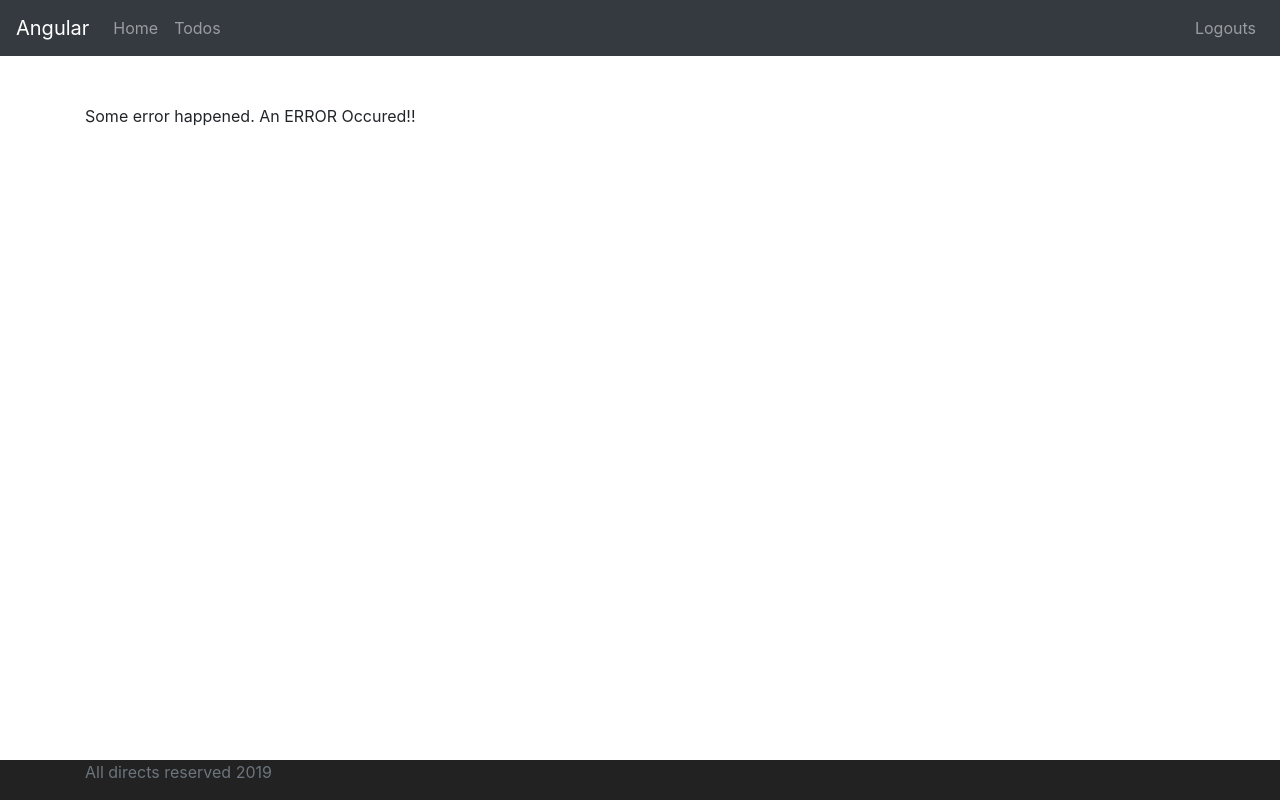
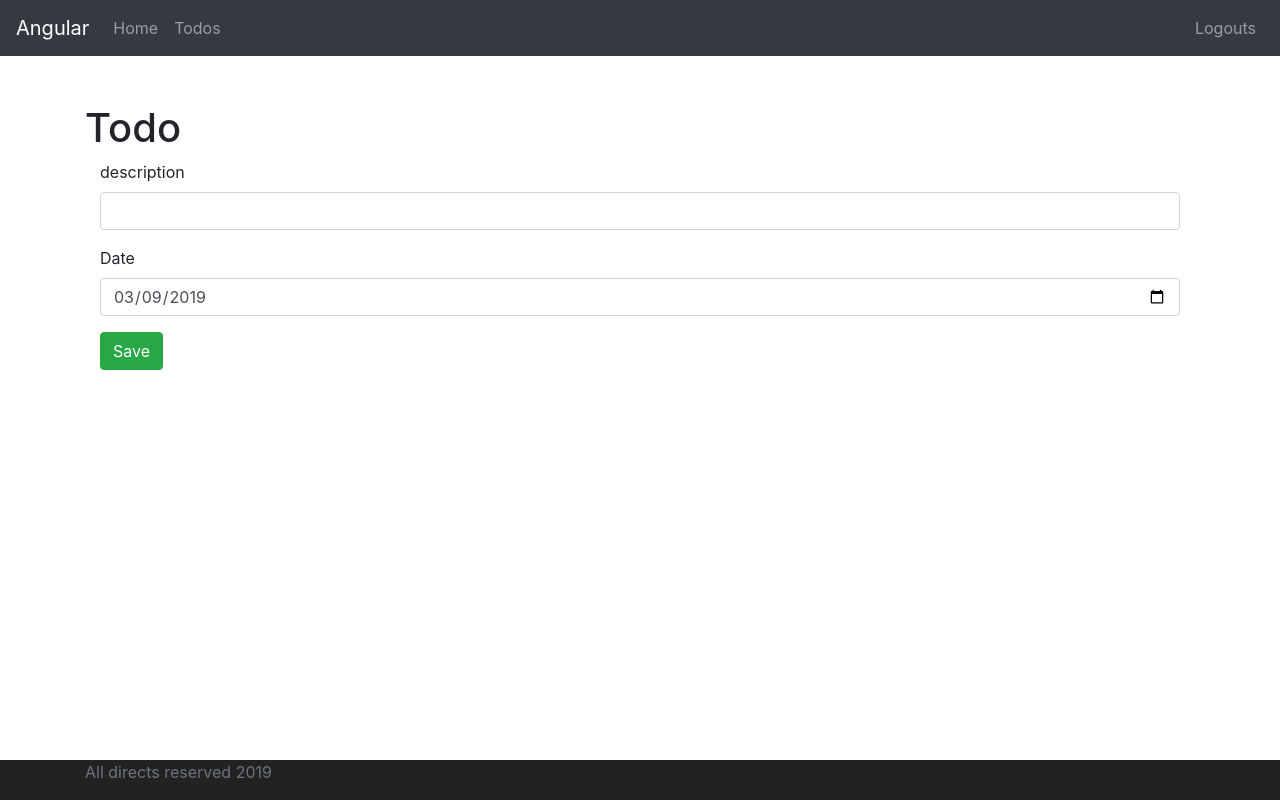
Before and after one commit to mvgmenezes/angular-todo, an Angular app: page /todo in a window 1280 px wide. Built offline with nearby package versions, Linux system fonts and the light colour scheme; sample sign-in values are in the browser's storage.

Commit message:
Implementandoo metodo POST create todo

```diff
--- a/src/app/app-routing.module.ts
+++ b/src/app/app-routing.module.ts
@@ -16,6 +16,7 @@ const routes: Routes = [
   { path: 'todos', component: ListTodosComponent , canActivate:[RouteGuardService] }, //canActive verifica, chama o servico que verifica se esta logado e pode acessar a URL
   { path: 'logout', component: LogoutComponent , canActivate:[RouteGuardService] }, //canActive verifica, chama o servico que verifica se esta logado e pode acessar a URL
   { path: 'todo/:id', component: TodoComponent , canActivate:[RouteGuardService] }, //canActive verifica, chama o servico que verifica se esta logado e pode acessar a URL
+  { path: 'todo', component: TodoComponent , canActivate:[RouteGuardService] }, //canActive verifica, chama o servico que verifica se esta logado e pode acessar a URL
 
   { path: '**', component: ErrorComponent} //para todas as outras rotas(**) apresenta a tela de erro
 
--- a/src/app/list-todos/list-todos.component.html
+++ b/src/app/list-todos/list-todos.component.html
@@ -23,6 +23,10 @@
                 <td><button (click)="deleteTodo(todo.id)" class="btn btn-warning">Delete</button></td>
 
             </tr>
+
         </tbody>
+
+        <td><button (click)="createTodo()" class="btn btn-success">Create new</button></td>
+
       </table>
 </div>
--- a/src/app/list-todos/list-todos.component.ts
+++ b/src/app/list-todos/list-todos.component.ts
@@ -76,6 +76,11 @@ export class ListTodosComponent implements OnInit {
     this.router.navigate(['todo', id])
   }
 
+  createTodo(){
+    //direciona para a alteracao do todo
+    this.router.navigate(['todo'])
+  }
+
   refreshTodos(){
     this.todoDataService.retriveAllTodos('mmenezes').subscribe(
       response => {
--- a/src/app/service/data/todo-data.service.ts
+++ b/src/app/service/data/todo-data.service.ts
@@ -24,6 +24,12 @@ export class TodoDataService {
   }
 
   updateTodo(username, id, todo){
-    return this.http.put(`http://localhost:8080/users/${username}/todos/${id}`, todo);// apos a url é o que será enviado no body
+    return this.http.put(`http://localhost:8080/users/${username}/todos/${id}`,
+      todo);// apos a url é o que será enviado no body
+  }
+
+  createTodo(username, todo){
+    return this.http.post(`http://localhost:8080/users/${username}/todos`,
+      todo);// apos a url é o que será enviado no body
   }
 }
--- a/src/app/todo/todo.component.html
+++ b/src/app/todo/todo.component.html
@@ -8,7 +8,7 @@
   </fieldset>
 
   <fieldset class="form-group">
-    <label>description</label>
+    <label>Date</label>
     <!-- como tenho que formatar o campo e nao é permitido formatar um evento o campo assume
     o seguinte padrao : [(ngModel)] contém o atributo [] e o evento () para conseguir formatar
     basta separar o atribuito do evento ficando conforme abaixo.-->
--- a/src/app/todo/todo.component.ts
+++ b/src/app/todo/todo.component.ts
@@ -21,14 +21,29 @@ export class TodoComponent implements OnInit {
 
   ngOnInit() {
     this.id = this.route.snapshot.params['id'];
+    if (this.id === undefined){
+      this.todo = new Todo(0,'',false, new Date());
+    }else{
       this.todo = new Todo(this.id, "", false, new Date()); //como o metodo abaixo é assyncrono o objeto this.todo é vazio e o chrome no momento que carrega nao acha a propriedade que so é carregada no retorno do metodo abaixo.
       this.todoService.retrieveTodo('mmenezes', this.id)
         .subscribe(
           data => this.todo = data
         )
+
+    }
   }
 
   saveTodo(){
+
+    if (this.id === undefined){
+      this.todoService.createTodo('mmenezes', this.todo)
+      .subscribe(
+        data => {
+          console.log(data)
+          this.router.navigate(['todos'])
+        }
+      )
+    }else{
       this.todoService.updateTodo('mmenezes', this.id, this.todo)
       .subscribe(
         data => {
@@ -38,4 +53,7 @@ export class TodoComponent implements OnInit {
       )
     }
 
+
   }
+
+}
```
Lines whose indentation alone changed are shown as unchanged.
